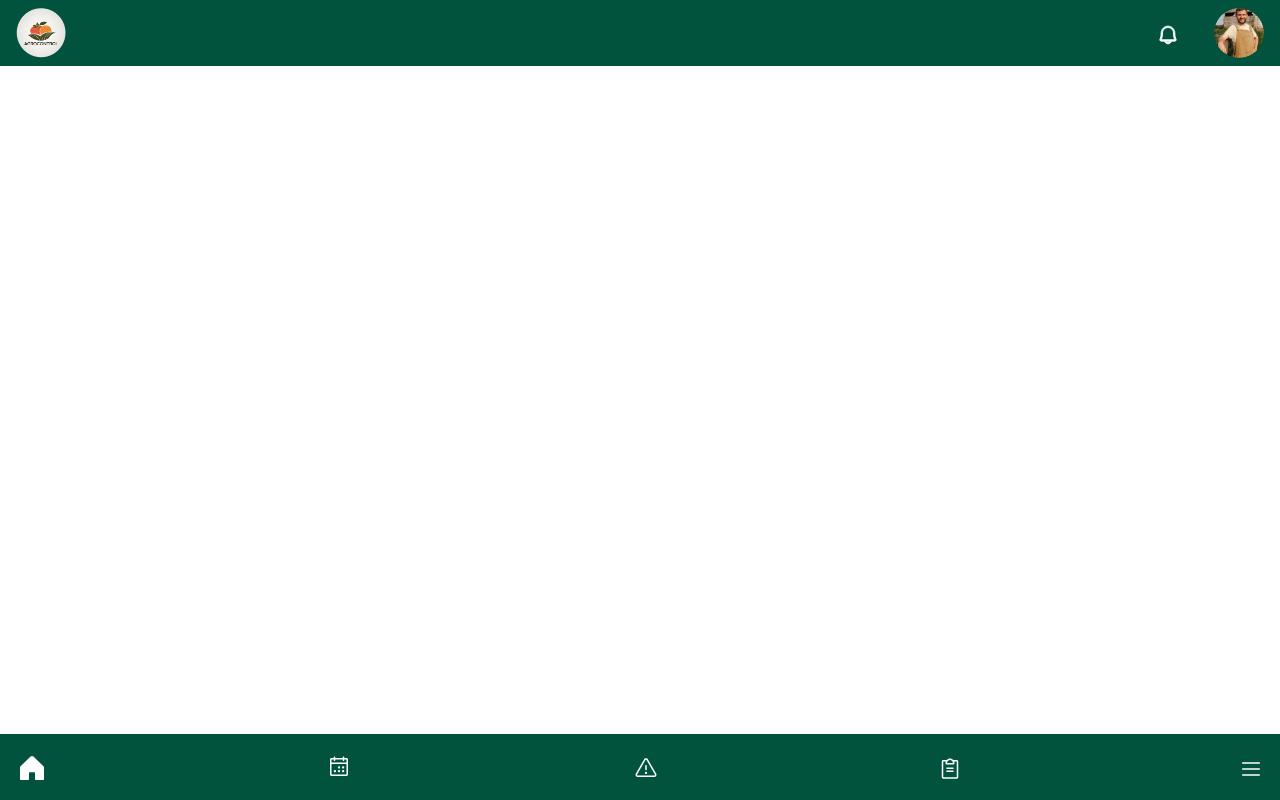
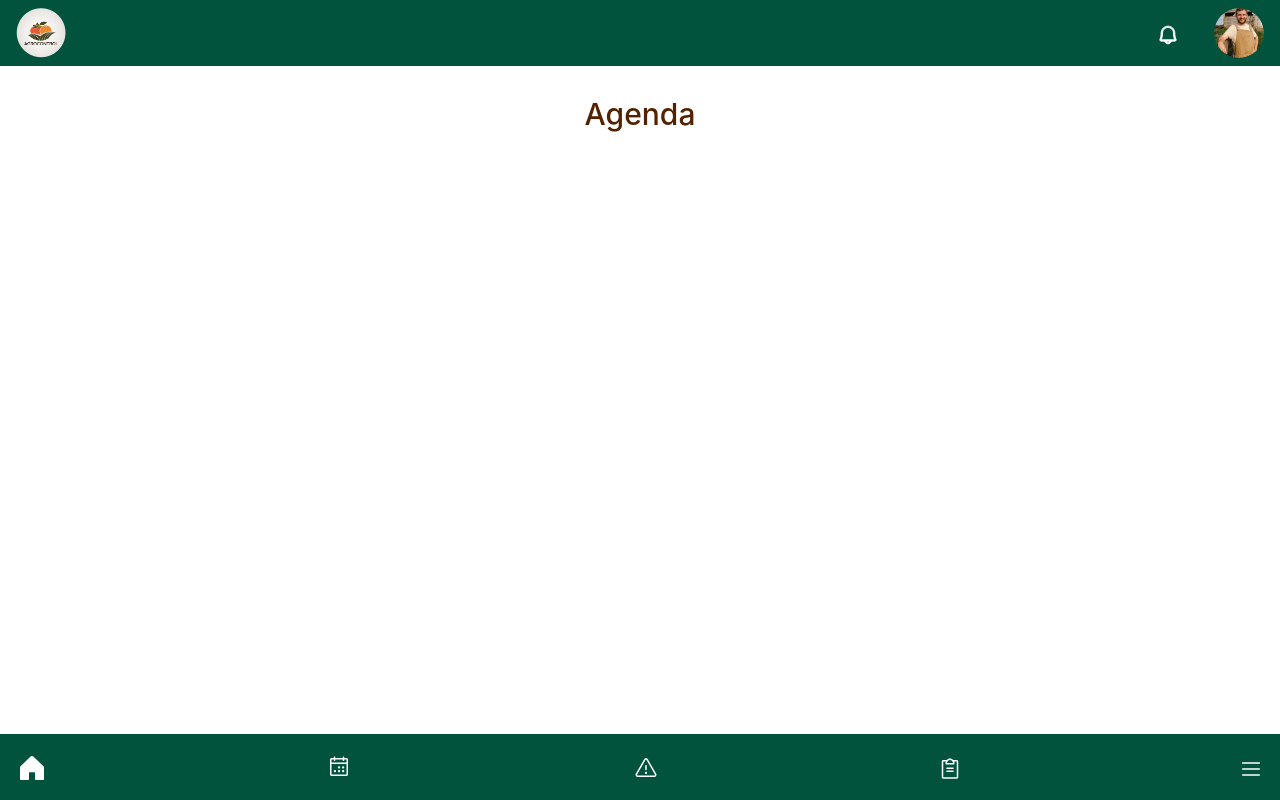
Before and after one commit to Atco21/F_Agro, an Angular app: page /movil/calendario in a window 1280 px wide. Before the commit this address led to /. Built offline with nearby package versions, Linux system fonts and the light colour scheme.

Commit message:
No se que he hecho pero ahi esta crear incidencia

```diff
--- a/package.json
+++ b/package.json
@@ -19,7 +19,9 @@
     "@angular/platform-browser-dynamic": "^19.0.0",
     "@angular/router": "^19.0.0",
     "@popperjs/core": "^2.11.8",
+    "angular-calendar": "^0.31.1",
     "bootstrap": "^5.3.3",
+    "date-fns": "^4.1.0",
     "jquery": "^3.7.1",
     "rxjs": "~7.8.0",
     "tslib": "^2.3.0",
--- a/src/app/app.component.ts
+++ b/src/app/app.component.ts
@@ -2,6 +2,7 @@ import { Component } from '@angular/core';
 import { RouterLink, RouterOutlet } from '@angular/router';
 import { FooterComponent } from './components/movil/footer/footer.component';
 import { HeaderComponent } from './components/movil/header/header.component';
+
 
 
 @Component({
--- a/src/app/components/movil/calendario/calendario.component.css
+++ b/src/app/components/movil/calendario/calendario.component.css
@@ -0,0 +1,5 @@
+ h2{
+    text-align: center;
+    color: #532301;
+    font-size: 30px;
+ }
--- a/src/app/components/movil/calendario/calendario.component.html
+++ b/src/app/components/movil/calendario/calendario.component.html
@@ -1 +1,7 @@
-<p>calendario works!</p>
+<br>
+<h2>Agenda</h2>
+
+<div class="calendario">
+    <div></div>
+</div>
+<div class="eventos"></div>
--- a/src/app/components/movil/footer/footer.component.html
+++ b/src/app/components/movil/footer/footer.component.html
@@ -4,7 +4,7 @@
 
 <div class="fixed-footer">
   <a routerLink="/movil/dashboard"><img src="Home.svg" alt="home" /></a>
-  <a ><img src="Calendar.svg" alt="calendario" /></a>
+  <a routerLink="/movil/calendario"><img src="Calendar.svg" alt="calendario" /></a>
   <a routerLink="/movil/incidencias"><img src="Incidencia.svg" alt="incidencia" /></a>
   <a routerLink="/movil/orden"><img src="tareas.svg" alt="tareas" /></a>
   <a href=""><img src="menu.svg" alt="menu" /></a>
--- /dev/null
+++ b/src/app/components/movil/incidencias/crear-incidencia/crear-incidencia.component.html
@@ -0,0 +1 @@
+<p>crear-incidencia works!</p>
--- a/src/styles.css
+++ b/src/styles.css
@@ -1 +1,4 @@
 /* You can add global styles to this file, and also import other style files */
+*{
+    font-family: 'Inter';
+}
```
Also changed, not shown: src/app/app.routes.ts (+10 -0 lines), src/app/components/movil/incidencias/crear-incidencia/crear-incidencia.component.ts (added, +11 -0 lines), src/app/components/movil/incidencias/crear-incidencia/crear-incidencia.component.css (added), 2 other files (tests, documents, lock files or other folders).
